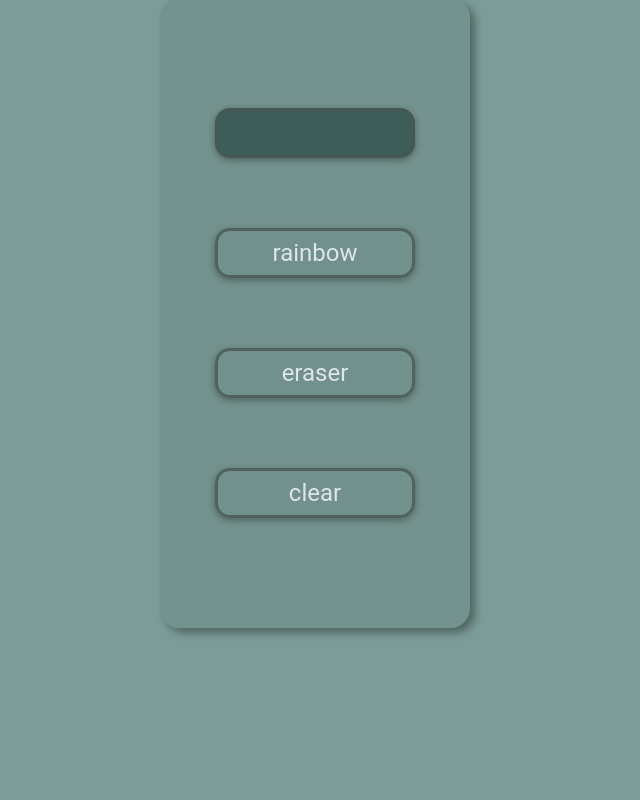
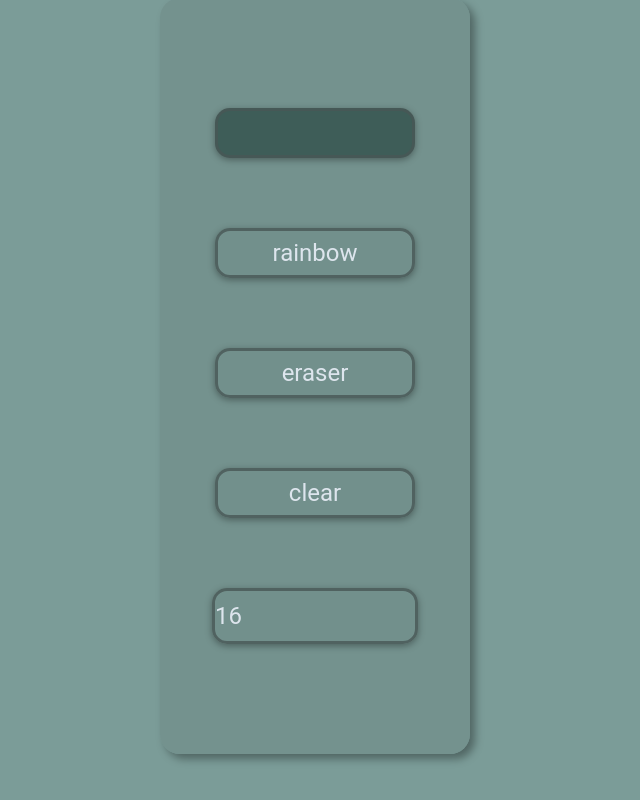
Before and after one commit to dogukan-sys/Etch-a-Sketch, a plain HTML site: page index.html in a window 1280 px wide. Shown: the part 977-1777 px from the top of the page, without its empty margins (325-965 px from the left). Before the commit the page ends 1733 px from the top, so only its background shows below. Drawn offline with Linux system fonts and the light colour scheme.

Commit message:
✨added grid size input

```diff
--- a/index.html
+++ b/index.html
@@ -18,6 +18,7 @@
       <button class="rainbow-mode">rainbow</button>
       <button class="eraser">eraser</button>
       <button class="clear">clear</button>
+      <input class="grid-size" type="number" value="16">
 
     </div>
 
```
